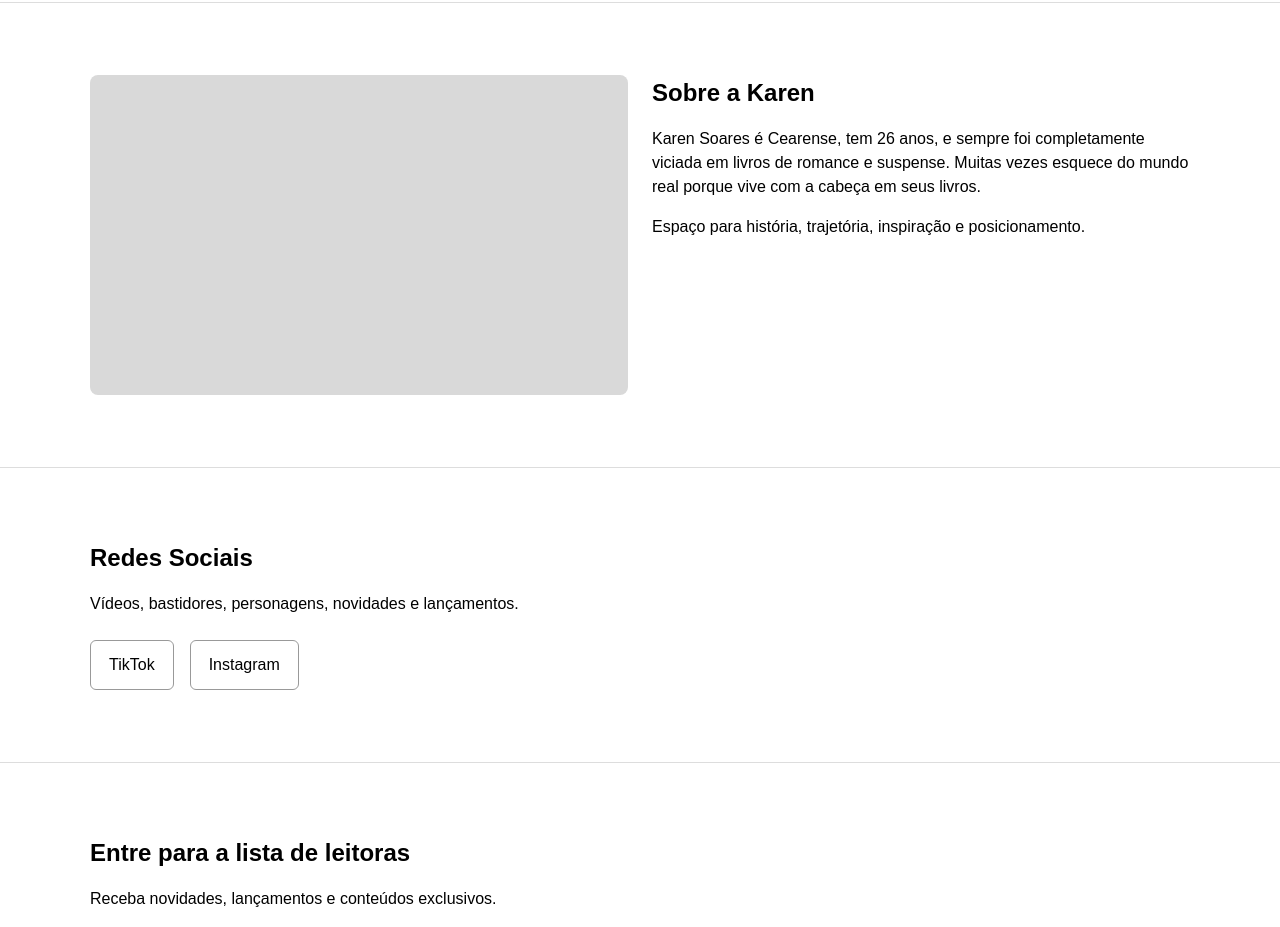
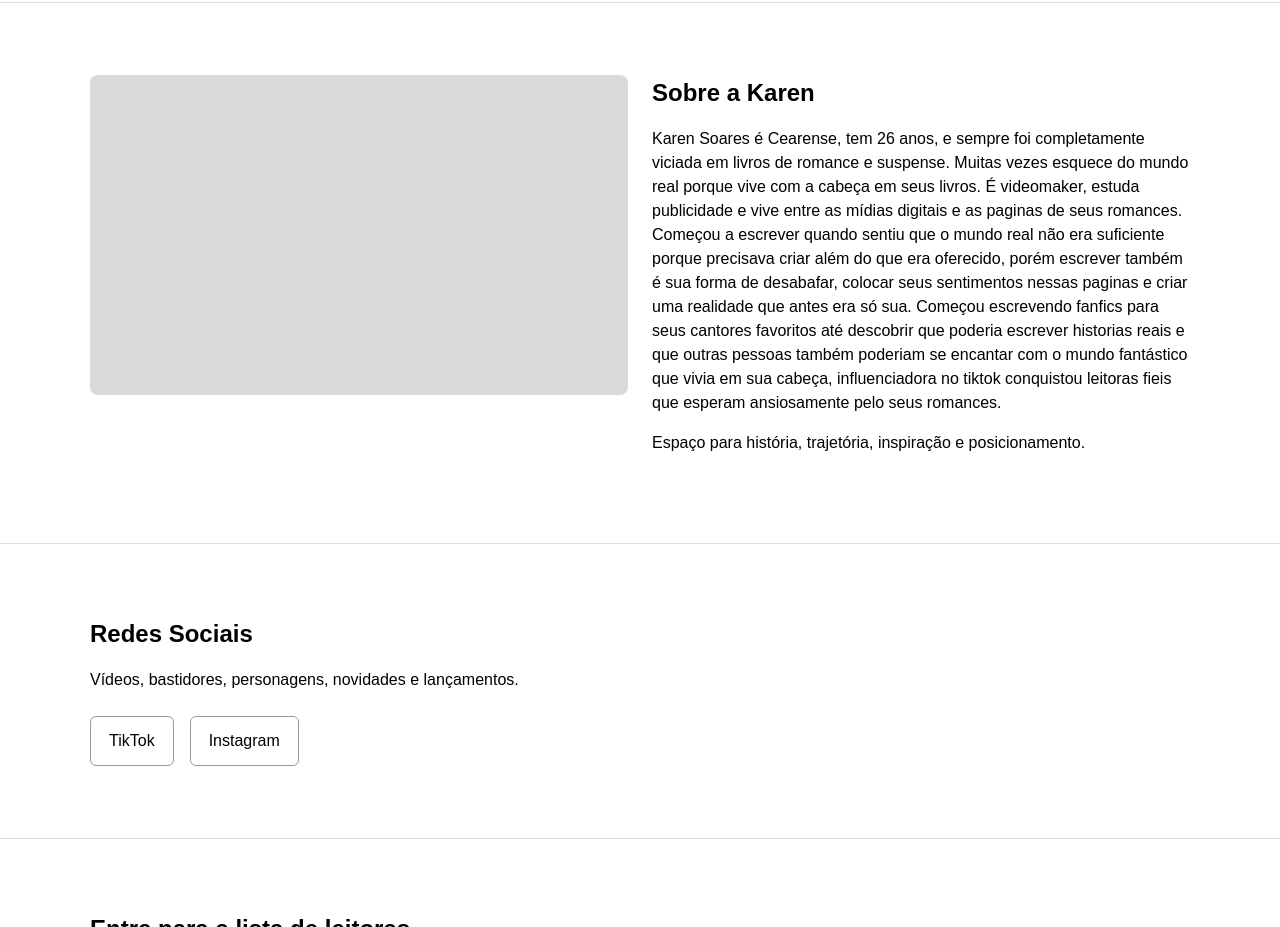
Before and after one commit to saraliivia19-prog/Karen-Soares-Escritora, a plain HTML site: page index.html in a window 1280 px wide. Shown: the part 4040-4967 px from the top of the page. Drawn offline with Linux system fonts and the light colour scheme.

Commit message:
Update index.html

```diff
--- a/index.html
+++ b/index.html
@@ -438,6 +438,13 @@ footer{
 
                 <p>
                     Karen Soares é Cearense, tem 26 anos, e sempre foi completamente viciada em livros de romance e suspense. Muitas vezes esquece do mundo real porque vive com a cabeça em seus livros.
+
+É videomaker, estuda publicidade e vive entre as mídias digitais e as paginas de seus romances.
+
+Começou a escrever quando sentiu que o mundo real não era suficiente porque precisava criar além do que era oferecido, porém escrever também é sua forma de desabafar, colocar seus sentimentos nessas paginas e criar uma realidade que antes era só sua.
+
+Começou escrevendo fanfics para seus cantores favoritos até descobrir que poderia escrever historias reais e que outras pessoas também poderiam se encantar com o mundo fantástico que vivia em sua cabeça, influenciadora no tiktok conquistou leitoras fieis que esperam ansiosamente pelo seus romances.
+
                 </p>
 
                 <p>
```
